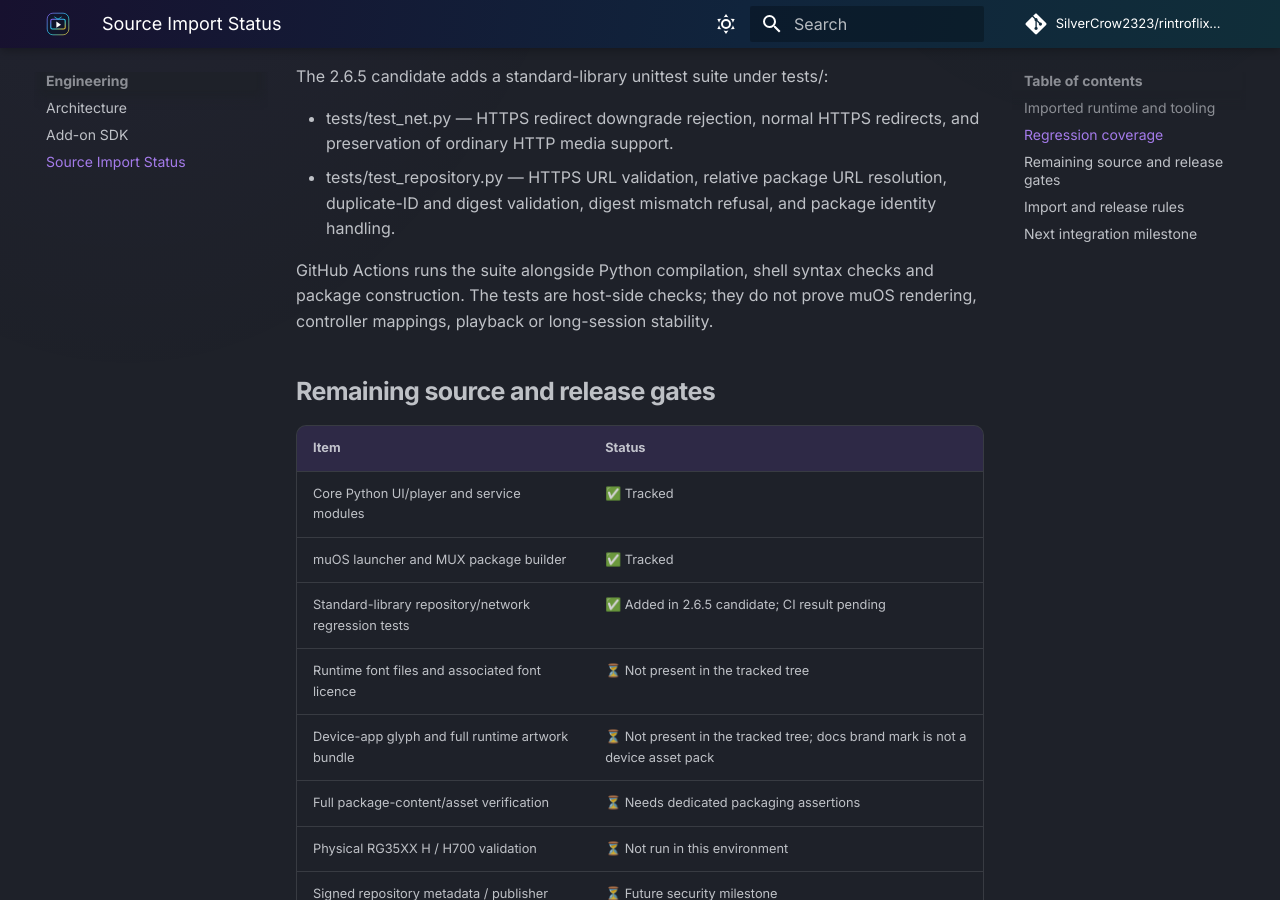
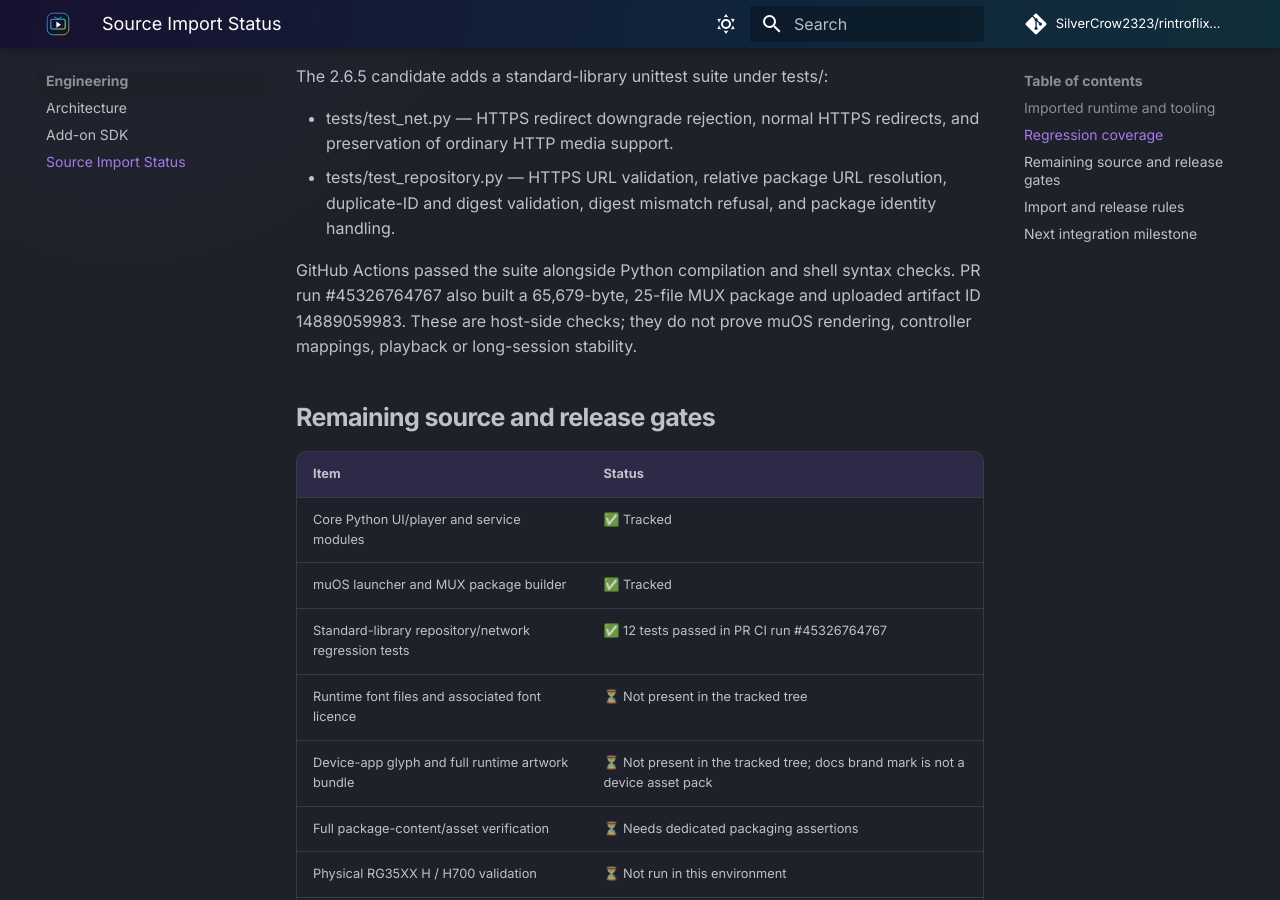
Before and after one commit to SilverCrow2323/rintroflix-muos, an MkDocs documentation site: the page built from docs/source-import.md, in a window 1280 px wide and 900 px high, scrolled down 1263 px. Built offline with MkDocs 1.6.1 and Material for MkDocs 9.7.7, drawn with Linux system fonts in a browser that asks for light colours; comment, search, counter and statistics services are not loaded.

Commit message:
docs: record verified RintrofliX 2.6.5 CI package

```diff
--- a/docs/source-import.md
+++ b/docs/source-import.md
@@ -31,7 +31,7 @@ The 2.6.5 candidate adds a standard-library unittest suite under tests/:
 - tests/test_net.py — HTTPS redirect downgrade rejection, normal HTTPS redirects, and preservation of ordinary HTTP media support.
 - tests/test_repository.py — HTTPS URL validation, relative package URL resolution, duplicate-ID and digest validation, digest mismatch refusal, and package identity handling.
 
-GitHub Actions runs the suite alongside Python compilation, shell syntax checks and package construction. The tests are host-side checks; they do not prove muOS rendering, controller mappings, playback or long-session stability.
+GitHub Actions passed the suite alongside Python compilation and shell syntax checks. PR run #45326764767 also built a 65,679-byte, 25-file MUX package and uploaded artifact ID 14889059983. These are host-side checks; they do not prove muOS rendering, controller mappings, playback or long-session stability.
 
 ## Remaining source and release gates
 
@@ -39,7 +39,7 @@ GitHub Actions runs the suite alongside Python compilation, shell syntax checks
 |---|---|
 | Core Python UI/player and service modules | ✅ Tracked |
 | muOS launcher and MUX package builder | ✅ Tracked |
-| Standard-library repository/network regression tests | ✅ Added in 2.6.5 candidate; CI result pending |
+| Standard-library repository/network regression tests | ✅ 12 tests passed in PR CI run #45326764767 |
 | Runtime font files and associated font licence | ⏳ Not present in the tracked tree |
 | Device-app glyph and full runtime artwork bundle | ⏳ Not present in the tracked tree; docs brand mark is not a device asset pack |
 | Full package-content/asset verification | ⏳ Needs dedicated packaging assertions |
```
